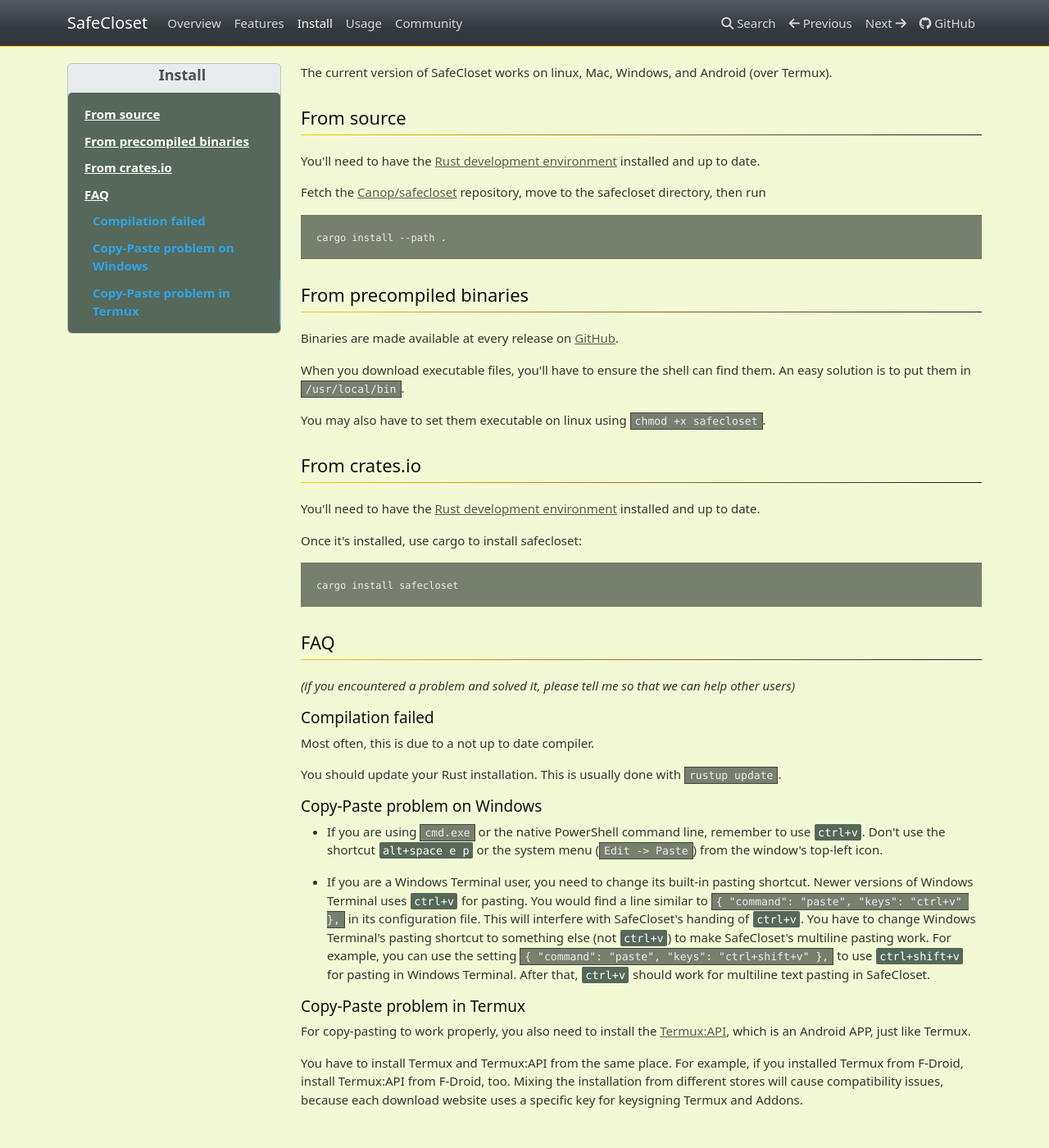
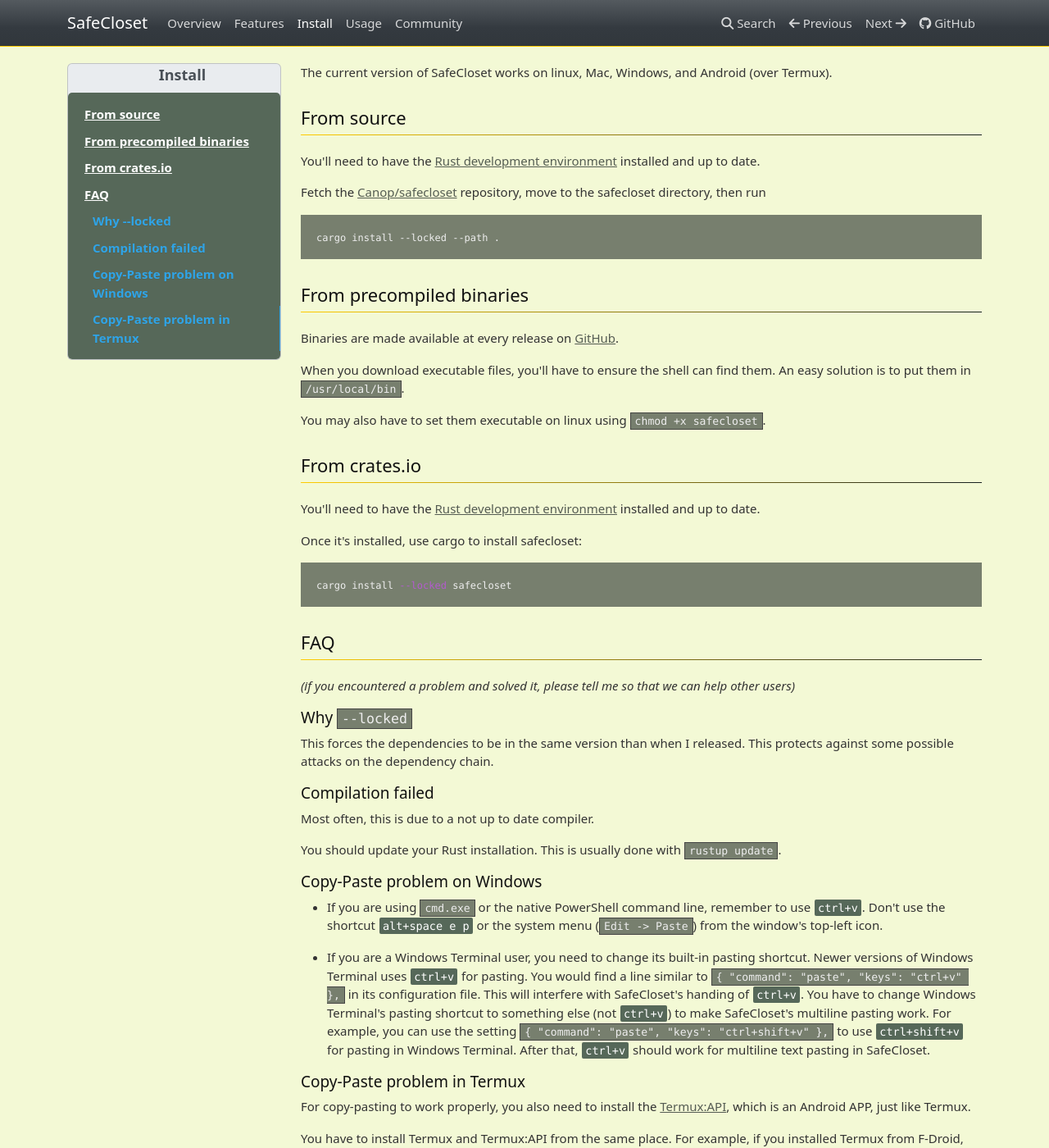
Before and after one commit to Canop/safecloset, an MkDocs documentation site: the page built from website/docs/install.md, in a window 1280 px wide and 1400 px high. Shown: the whole window at 82% size. Built offline with MkDocs 1.6.1, drawn with Linux system fonts in a browser that asks for light colours; nearby versions of some CDN libraries.

Commit message:
small website changes

````diff
--- a/website/docs/install.md
+++ b/website/docs/install.md
@@ -8,7 +8,7 @@ You'll need to have the [Rust development environment](https://www.rustup.rs) in
 Fetch the [Canop/safecloset](https://github.com/Canop/safecloset) repository, move to the safecloset directory, then run
 
 ```bash
-cargo install --path .
+cargo install --locked --path .
 ```
 
 # From precompiled binaries
@@ -25,11 +25,16 @@ You'll need to have the [Rust development environment](https://www.rustup.rs) in
 
 Once it's installed, use cargo to install safecloset:
 
-    cargo install safecloset
+    cargo install --locked safecloset
 
 # FAQ
 
 *(if you encountered a problem and solved it, please tell me so that we can help other users)*
+
+## Why `--locked`
+
+This forces the dependencies to be in the same version than when I released.
+This protects against some possible attacks on the dependency chain.
 
 ## Compilation failed
 
````
Also changed, not shown: website/docs/features.md (+1 -1 lines).
